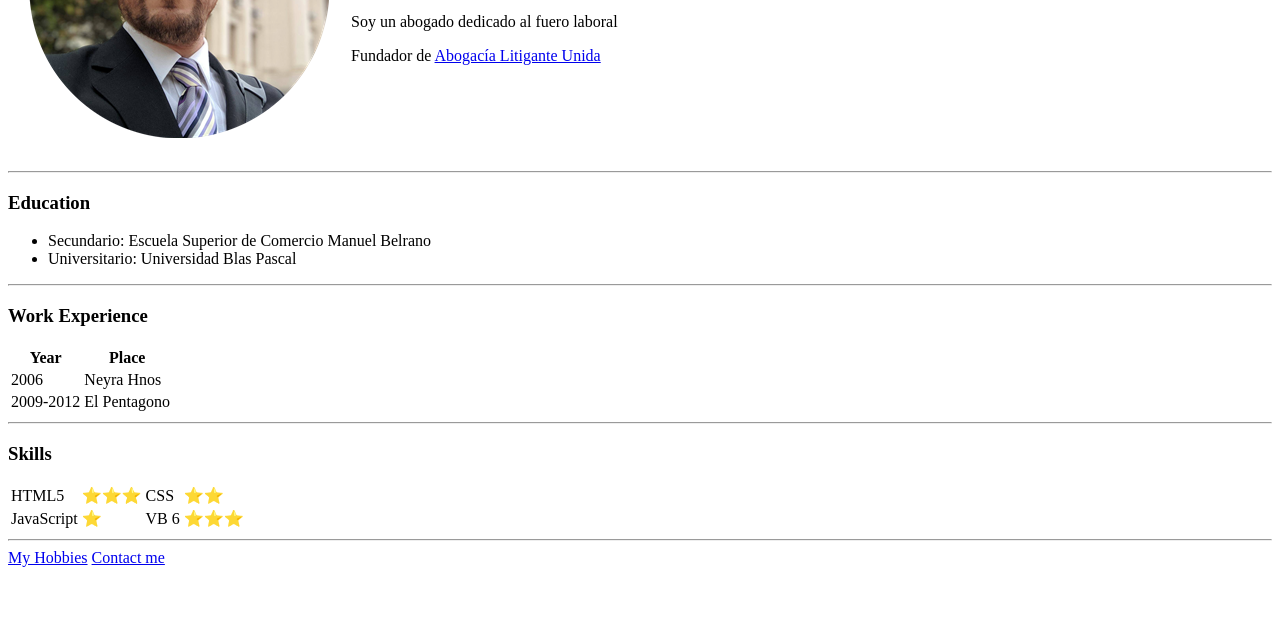
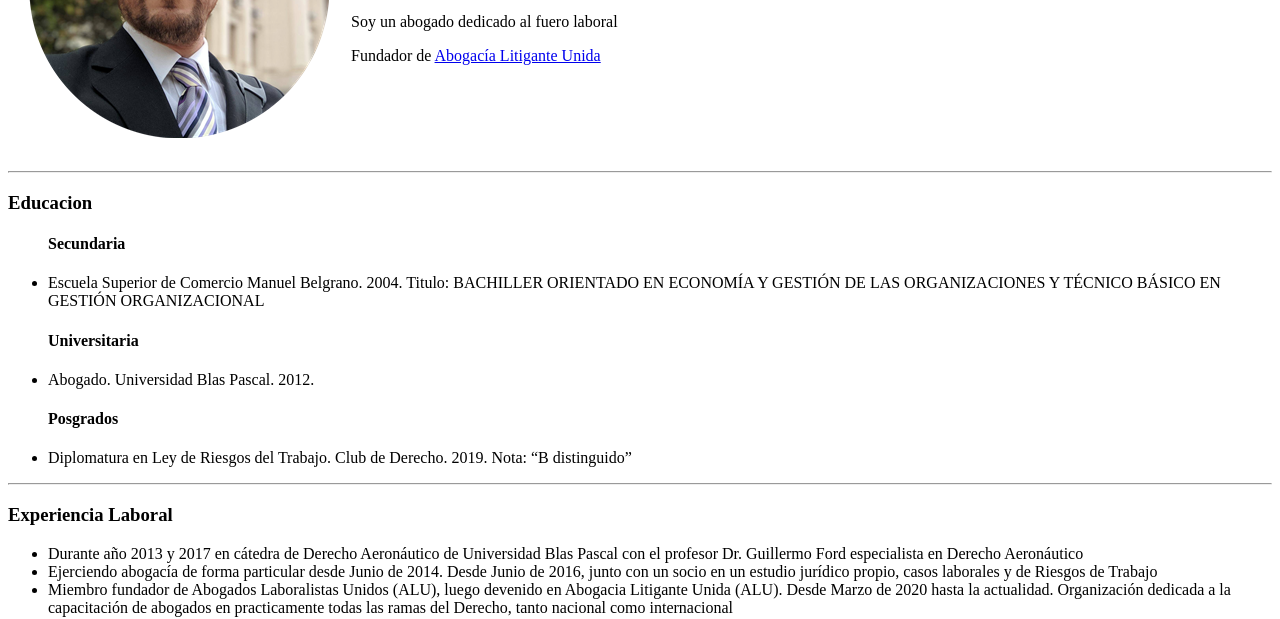
Before and after one commit to GrisoCba/cv, a plain HTML site: page index.html in a window 1280 px wide. Shown: the part 191-810 px from the top of the page. Drawn offline with Linux system fonts and the light colour scheme.

Commit message:
Update Index.html

```diff
--- a/index.html
+++ b/index.html
@@ -20,13 +20,36 @@
         </tr>
     </table>
         <hr>
-    <h3>Education</h3>
+    <h3>Educacion</h3>
     <ul>
-       <li>Secundario: Escuela Superior de Comercio Manuel Belrano</li>
-       <li>Universitario: Universidad Blas Pascal</li>
+        <h4>Secundaria</h4>
+        <li>Escuela Superior de Comercio Manuel Belgrano. 2004.
+        Titulo: BACHILLER ORIENTADO EN ECONOMÍA Y GESTIÓN DE LAS ORGANIZACIONES  Y TÉCNICO BÁSICO
+        EN GESTIÓN ORGANIZACIONAL
+        </li>
+        <h4>Universitaria</h4>
+        <li> Abogado. Universidad Blas Pascal. 2012.
+        </li>
+        <h4>Posgrados</h4>
+        <li>
+        Diplomatura en Ley de Riesgos del Trabajo. Club de Derecho. 2019. Nota: “B distinguido”
+        </li>
     </ul>
     <hr>
-    <h3>Work Experience</h3>
+    <h3>Experiencia Laboral</h3>
+    <ul>
+        <li>
+            Durante año 2013  y 2017 en cátedra de Derecho Aeronáutico de Universidad Blas
+            Pascal con el profesor Dr. Guillermo Ford especialista en Derecho Aeronáutico
+        </li>
+        <li>
+            Ejerciendo abogacía de forma particular desde Junio de 2014. Desde Junio de 2016, junto con un socio en un estudio jurídico propio, casos laborales y de Riesgos de Trabajo
+        </li>
+        <li>
+            Miembro fundador de Abogados Laboralistas Unidos (ALU), luego devenido en Abogacia Litigante Unida (ALU). Desde Marzo de 2020 hasta la actualidad. Organización dedicada
+            a la capacitación de abogados en practicamente todas las ramas del Derecho, tanto nacional como internacional
+        </li>
+    </ul>
     <table>
         <thead>
             <tr>
```
